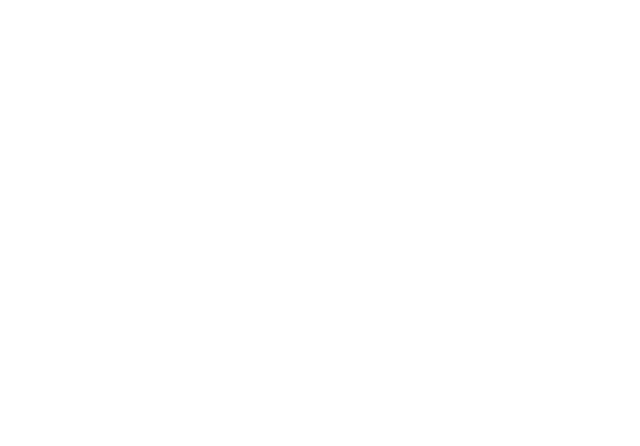
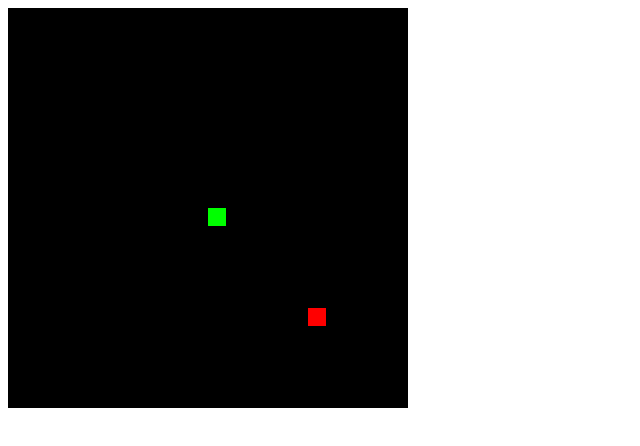
Before and after one commit to MysteryManiacle/funstuff, a plain HTML site: page index.html in a window 1280 px wide. Shown: the whole page, without its empty margins (0-640 px from the left). Drawn offline with Linux system fonts and the light colour scheme.

Commit message:
Update index.html

```diff
--- a/index.html
+++ b/index.html
@@ -1,3 +1,71 @@
 <html>
+<canvas id="gc" width="400" height="400"></canvas>
+<script>
+window.onload=function() {
+ canv=document.getElementById("gc");
+ ctx=canv.getContext("2d");
+ document.addEventListener("keydown",keyPush);
+ setInterval(game,1000/15);
+}
+px=py=10;
+gs=tc=20;
+ax=ay=15;
+xv=yv=0;
+trail=[];
+tail = 5;
+function game() {
+ px+=xv;
+ py+=yv;
+ if(px<0) {
+  px= tc-1;
+ }
+ if(px>tc-1) {
+  px= 0;
+ }
+ if(py<0) {
+  py= tc-1;
+ }
+ if(py>tc-1) {
+  py= 0;
+ }
+ ctx.fillStyle="black";
+ ctx.fillRect(0,0,canv.width,canv.height);
 
+ ctx.fillStyle="lime";
+ for(var i=0;i<trail.length;i++) {
+  ctx.fillRect(trail[i].x*gs,trail[i].y*gs,gs-2,gs-2);
+  if(trail[i].x==px && trail[i].y==py) {
+   tail = 5;
+  }
+ }
+ trail.push({x:px,y:py});
+ while(trail.length>tail) {
+ trail.shift();
+ }
+
+ if(ax==px && ay==py) {
+  tail++;
+  ax=Math.floor(Math.random()*tc);
+  ay=Math.floor(Math.random()*tc);
+ }
+ ctx.fillStyle="red";
+ ctx.fillRect(ax*gs,ay*gs,gs-2,gs-2);
+}
+function keyPush(evt) {
+ switch(evt.keyCode) {
+  case 37:
+   xv=-1;yv=0;
+   break;
+  case 38:
+   xv=0;yv=-1;
+   break;
+  case 39:
+   xv=1;yv=0;
+   break;
+  case 40:
+   xv=0;yv=1;
+   break;
+ }
+}
+</script>
 </html>
```
